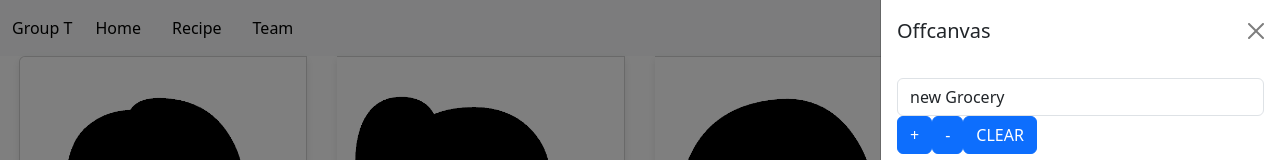
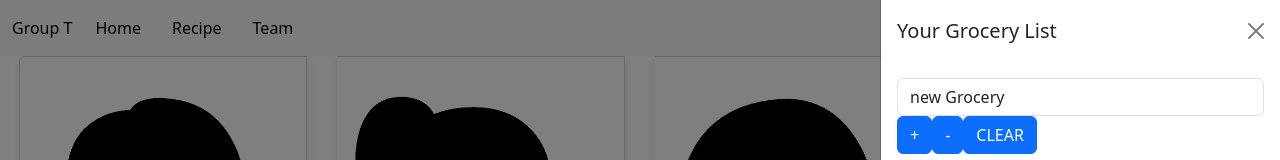
Before and after one commit to GabbyV03/cosi-103a, a React (Create React App) app in the folder recipeapp/: page /Team in a window 1280 px wide. Both pictures are taken after a click on the button "Grocery List". Shown: the top 160 px of the page. Built offline with nearby package versions, Linux system fonts and the light colour scheme.

Commit message:
Edited grocery list

```diff
--- a/recipeapp/src/Groceryoffcanvas.js
+++ b/recipeapp/src/Groceryoffcanvas.js
@@ -12,6 +12,7 @@ function Groceryoffcanvas(props){
 
   const handleClose = () => setShow(false);
   const handleShow = () => setShow(true);
+
 /*  const initglist = [
     {id:1, g:'one egg',checked: false},
     {id:2, g:'two pple',checked: false},
@@ -37,7 +38,6 @@ function Groceryoffcanvas(props){
     idxcount= idxcount+1;
     setGglists(current =>[...current,{id:idxcount,g:newg,checked:false}]);
   }
-
 
   function handleCheck(idx){
     const newgl = gglists.map((element,index)=>{
@@ -79,10 +79,9 @@ function Groceryoffcanvas(props){
       <Button variant="primary" onClick={handleShow}>
         Grocery List
       </Button>
-
       <Offcanvas show={show} onHide={handleClose} placement ='end'>
         <Offcanvas.Header closeButton>
-          <Offcanvas.Title>Offcanvas</Offcanvas.Title>
+          <Offcanvas.Title>Your Grocery List</Offcanvas.Title>
         </Offcanvas.Header>
         <Offcanvas.Body>
         {gglists.map((element, index) => {
```
